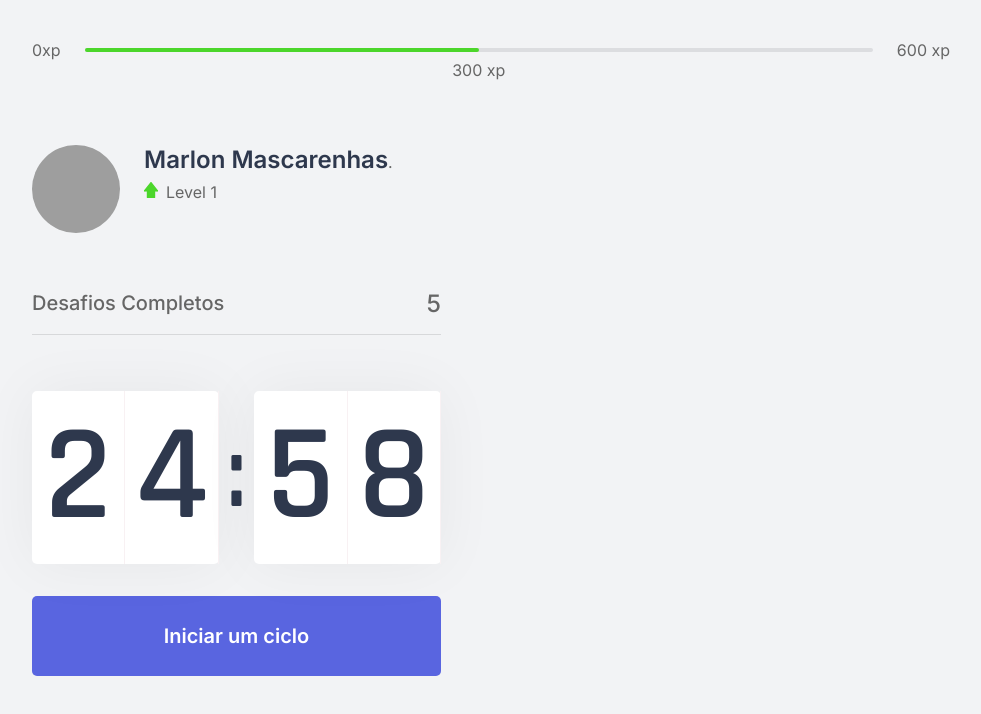
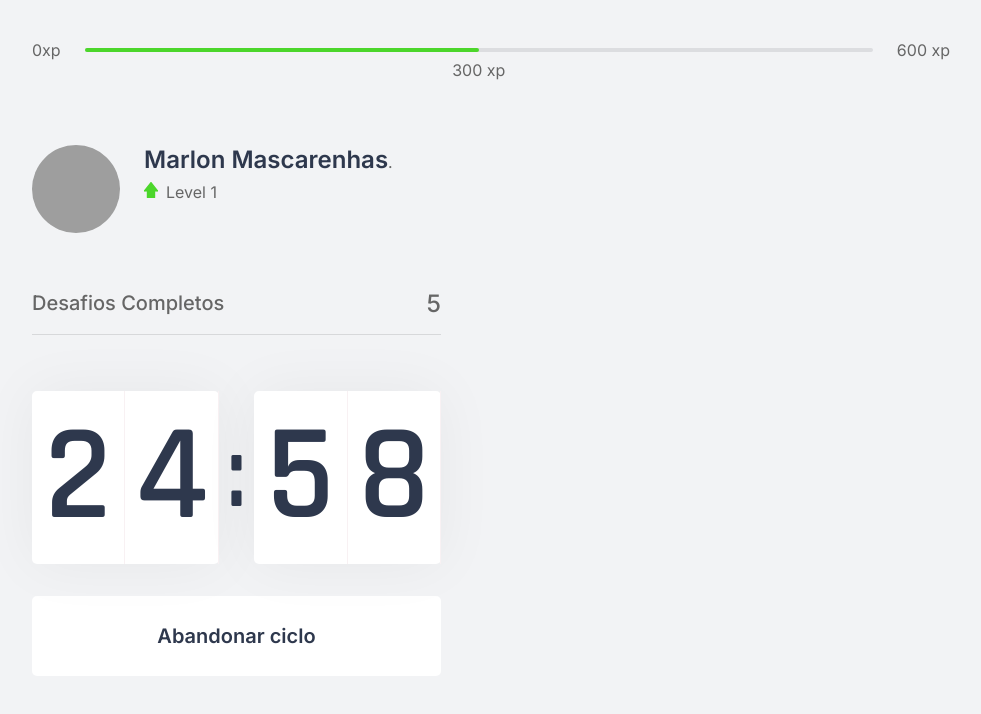
Before and after one commit to MarlonMascarenhas/moveit-next, a Next.js app: page / in a window 1280 px wide. Both pictures are taken after a click on the button "Iniciar um ciclo". Shown: the top 714 px of the page, without its empty margins (149-1130 px from the left). Built offline with nearby package versions, Linux system fonts and the light colour scheme; grey boxes are pictures that could not be loaded.

Commit message:
finalizada a funcionalidade Timeout

```diff
--- a/src/components/Countdown.tsx
+++ b/src/components/Countdown.tsx
@@ -1,27 +1,35 @@
 import { useState, useEffect } from 'react';
 import styles from '../styles/components/Countdown.module.css';
 
+let countDownTimeout: NodeJS.Timeout;
+
 export function Countdown() {
     const [time, setTime] = useState(25 * 60);
-    const [active, setActive] = useState(false);
+    const [isActive, setIsActive] = useState(false);
+
     const minutes = Math.floor(time / 60);
     const seconds = time % 60;
-
 
     const [minuteLeft, minuteRight] = String(minutes).padStart(2, '0').split('');
     const [secondLeft, secondRight] = String(seconds).padStart(2, '0').split('');
 
     function startCountDown() {
-        setActive(true);
+        setIsActive(true);
+    }
+
+    function resetCountDown() {
+        clearTimeout(countDownTimeout);
+        setIsActive(false);
+        setTime(25 * 60);
     }
 
     useEffect(() => {
-        if (active && time > 0) {
-            setTimeout(() => {
+        if (isActive && time > 0) {
+            countDownTimeout = setTimeout(() => {
                 setTime(time - 1);
             }, 1000)
         }
-    }, [active, time]);
+    }, [isActive, time]);
 
     return (
         <div>
@@ -36,7 +44,15 @@ export function Countdown() {
                     <span>{secondRight}</span>
                 </div>
             </div>
-            <button type="button" className={styles.countdownButton} onClick={startCountDown}>Iniciar um ciclo</button>
+            {isActive ? (
+                <button type="button" className={`${styles.countdownButton} ${styles.countdownButtonActive}`} onClick={resetCountDown}>
+                    Abandonar ciclo
+                </button>
+            ) : (
+                <button type="button" className={styles.countdownButton} onClick={startCountDown}>
+                    Iniciar um ciclo
+                </button>
+            )}
         </div>
     )
 }
--- a/src/styles/components/Countdown.module.css
+++ b/src/styles/components/Countdown.module.css
@@ -62,3 +62,13 @@
 .countdownButton:hover {
   background: var(--blue-dark);
 }
+
+.countdownButtonActive {
+  background: var(--white);
+  color: var(--title);
+}
+
+.countdownButtonActive:hover {
+  background: var(--red);
+  color: var(--white);
+}
```
